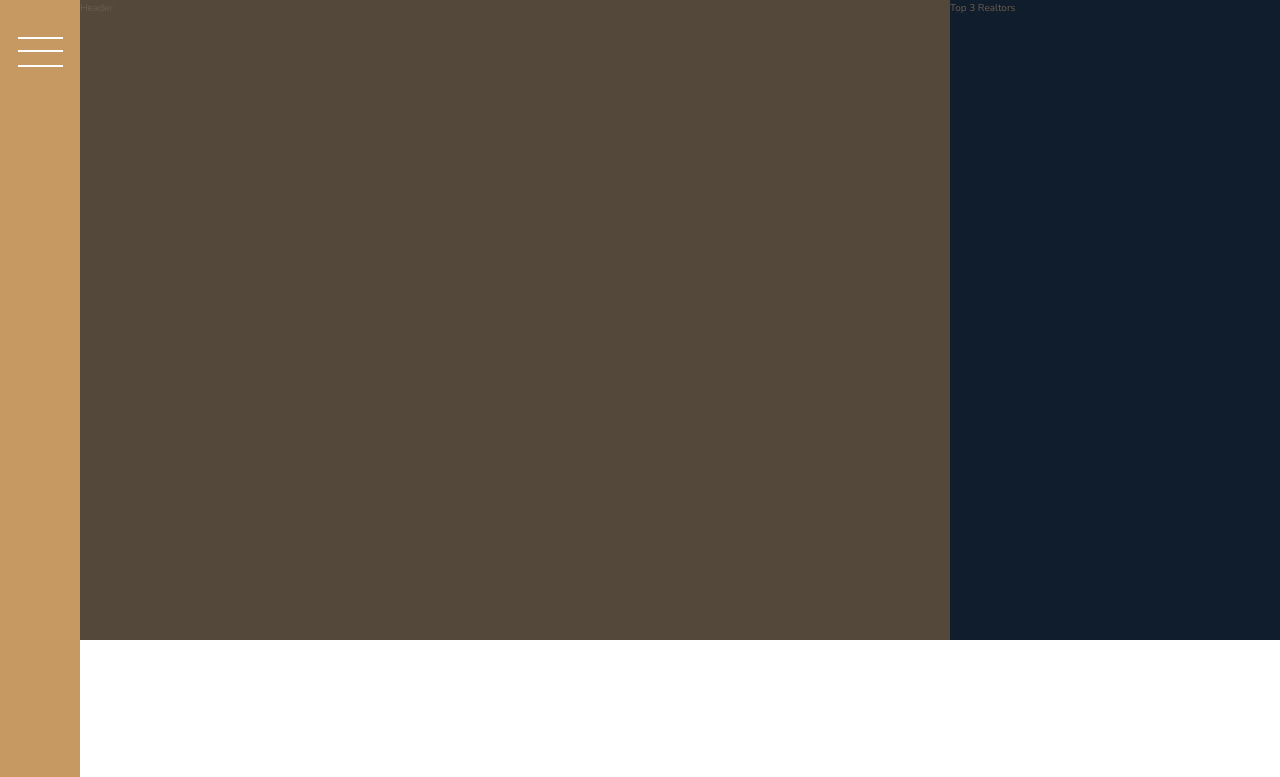
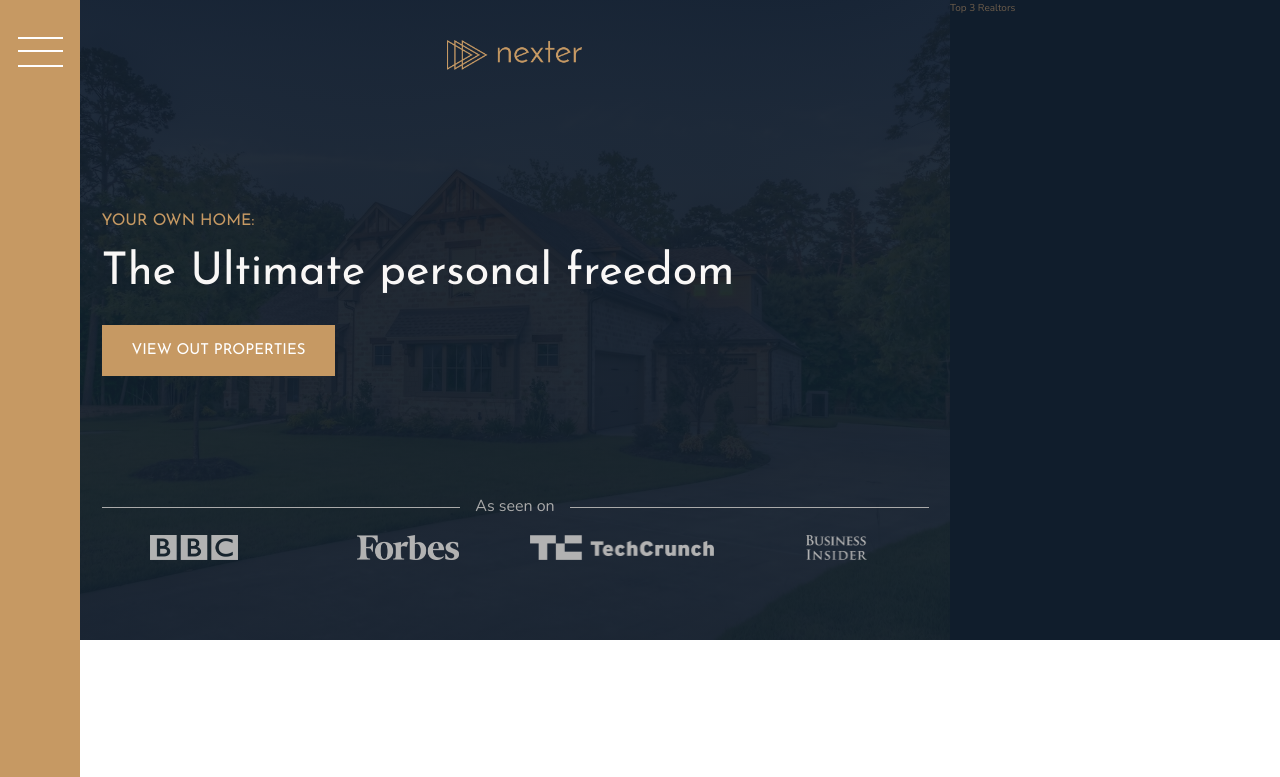
Before and after one commit to Cuahutli/website-with-cssgrid, a website: page index.html in a window 1280 px wide. Shown: the top 777 px of the page. Drawn offline with nearby package versions, Linux system fonts and the light colour scheme.

Commit message:
Building the header section

```diff
--- a/index.html
+++ b/index.html
@@ -17,7 +17,20 @@
         </div>
 
         <header class="header">
-            Header
+            <img src="img/logo.png" alt="Nexter Logo" class="header__logo">
+            <h3 class="heading-3">Your own home:</h3>
+            <h1 class="heading-1">The Ultimate personal freedom</h1>
+            <button class="btn header__btn">View out properties</button>
+
+            <div class="header__seenon-text">
+                As seen on
+            </div>
+            <div class="header__seenon-logos">
+                <img src="img/logo-bbc.png" alt="Seen on Logo 1">
+                <img src="img/logo-forbes.png" alt="Seen on Logo 2">
+                <img src="img/logo-techcrunch.png" alt="Seen on Logo 3">
+                <img src="img/logo-bi.png" alt="Seen on Logo 4">
+            </div>
         </header>
 
         <div class="realtors">
--- a/sass/_header.scss
+++ b/sass/_header.scss
@@ -1,4 +1,55 @@
 .header{
     background-color: $color-grey-dark-1;
     grid-column: full-start / col-end 6;
+
+    background-image: linear-gradient(rgba($color-secondary, .93), rgba($color-secondary, .93)), url(../img/hero.jpeg);
+    background-size: cover;
+    background-position: center;
+    padding: 8rem;
+    padding-top: 4rem;
+
+    display: grid;
+    grid-template-rows: 1fr min-content 6rem 1fr;
+    grid-template-columns: max-content;
+    grid-row-gap: 1.5rem;
+    justify-content: center;
+
+    &__logo{
+            height: 3rem;
+            justify-self: center;
+    }
+
+    &__btn{
+        align-self: start;
+        justify-self: start;
+    }
+
+    &__seenon-text{
+        display: grid;
+        grid-template-columns: 1fr max-content 1fr;
+        grid-column-gap: 1.5rem;
+        align-items:  center;
+        font-size: 1.6rem;
+        color: $color-grey-light-2;
+
+        &::before,
+        &::after{
+            content: "";
+            height: 1px;
+            display: block;
+            background-color: currentColor;
+        }
+    }
+
+    &__seenon-logos{
+        display: grid;
+        grid-template-columns: repeat(4, 1fr);
+        grid-column-gap: 3rem;
+        justify-items: center;
+
+        img{
+            height: 2.5rem;
+            filter: brightness(70%);
+        }
+    }
 }
--- a/sass/_typography.scss
+++ b/sass/_typography.scss
@@ -4,6 +4,9 @@
 }
 .heading-1{
     @extend %heading;
+    font-size: 4.5rem;
+    color: $color-grey-light-1;
+    line-height: 1;
 }
 
 .heading-2{
```
Also changed, not shown: css/style.css.
